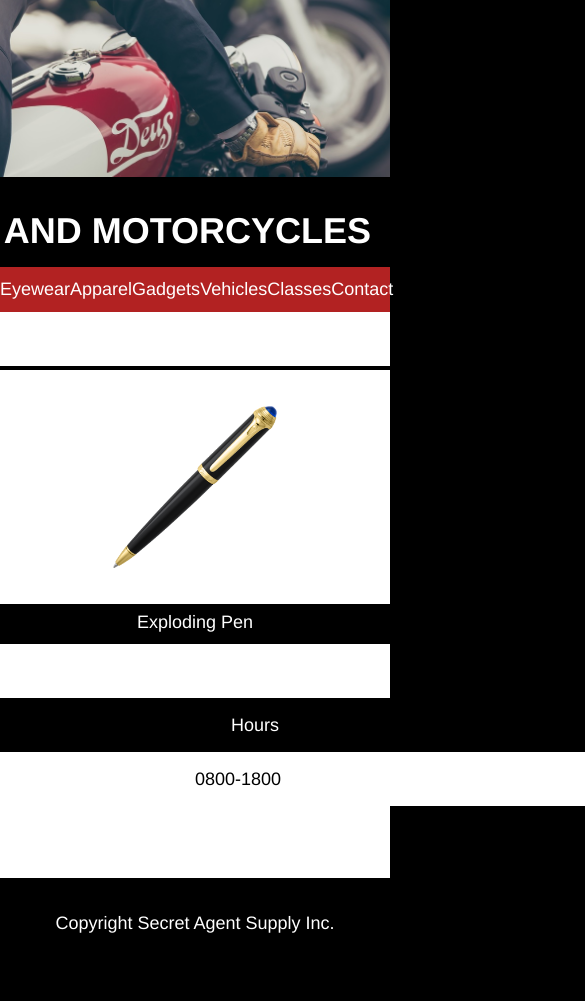
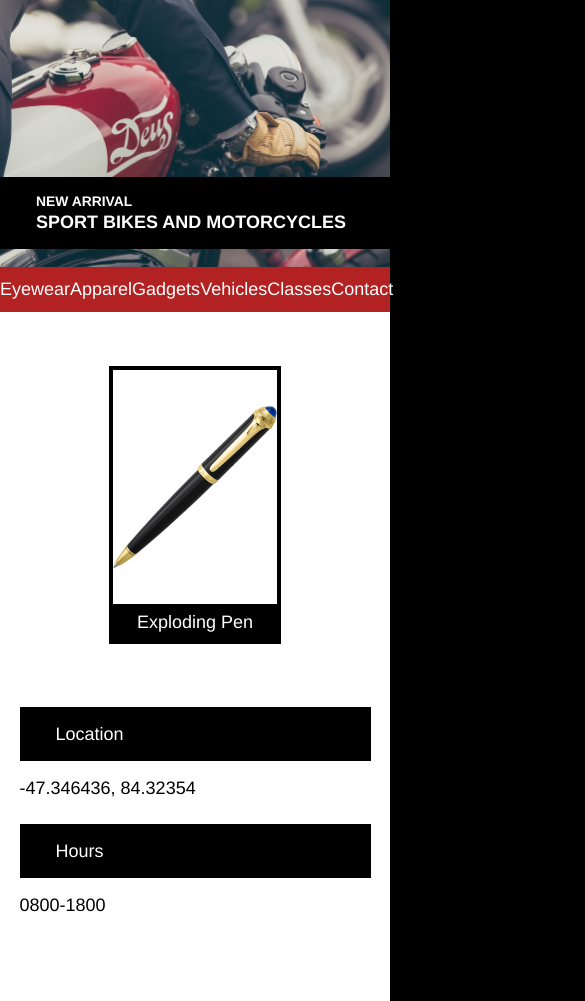
Before and after one commit to mateufel/SecretAgentSupply, a plain HTML site: page index.html in a window 390 px wide. Shown: the part 45-1046 px from the top of the page, 585 px wide, since content can reach past the window. Before the commit the page ends 1013 px from the top, so only its background shows below. Drawn offline with Linux system fonts and the light colour scheme.

Commit message:
Mobile version updated

```diff
--- a/resources/css/style.css
+++ b/resources/css/style.css
@@ -91,21 +91,26 @@ nav span {
 
 
 @media only screen and (max-width: 470px){
+  .top-headbox {
+    width: 100%;
+  }
+
   .central-headbox {
     width: 100%;
+    margin-top: 10rem;
     padding: 1rem 2rem;
-    margin-top: 10rem;
   }
 
   .central-headbox h2 {
     font-size: 0.77rem;
   }
 
-  .central-headbox h3 {
+  .central-headbox h1 {
     font-size: 1rem;
   }
 
   .central-headbox-container {
+    max-width: 100%;
     height: 15rem;
   }
 }
@@ -195,12 +200,27 @@ nav span {
 }
 
 @media only screen and (max-width: 470px){
-  .main-area-item {
+
+  .main-area {
+    align-items: center;
+    justify-content: center;
+  }
+
+  .main-area-item-container {
+    width: 90%;
+  }
+
+  .lower-main-area-item-container {
+    display: flex;
+    flex-direction: column;
+    justify-content: center;
+    align-content: center;
     width: 90%;
   }
 
   .lower-main-area-item {
-    width: 90%;
+    margin-top: 0.5rem;
+    width: 100%;
   }
 
   #watch {
```
